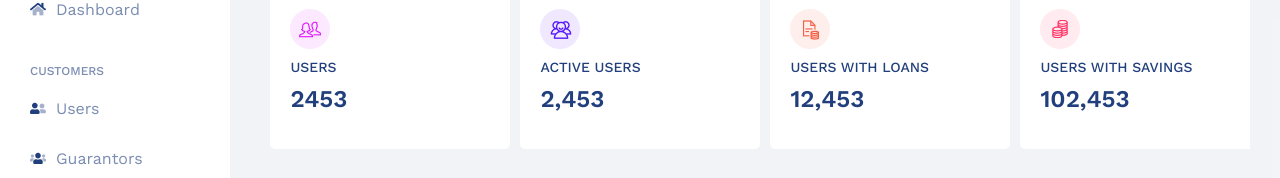
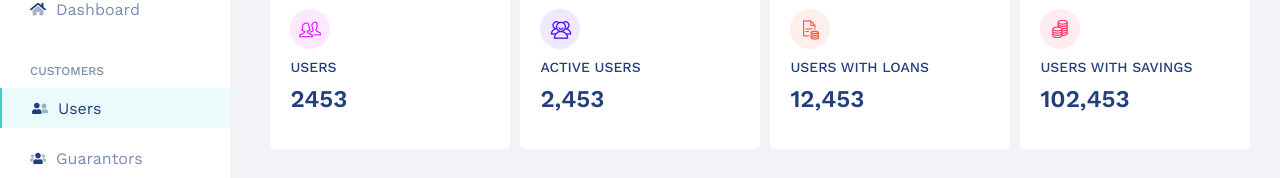
Before and after one commit to Deyjuwon/fe-test, a React (Create React App) app: page /dashboard in a window 1280 px wide. Shown: the part 237-415 px from the top of the page. Built offline with nearby package versions, Linux system fonts and the light colour scheme; no server answers.

Commit message:
Fix: Apply active class only to the Users menu item in the Sidebar component

```diff
--- a/src/components/Sidebar/Sidebar.module.scss
+++ b/src/components/Sidebar/Sidebar.module.scss
@@ -51,3 +51,9 @@ aside {
     font-weight: 500;
     padding-left: 30px;
 }
+
+.active {
+    background-color: rgba($green-color, 0.1);
+        color: $blue-color;
+        border-left: 2px solid $green-color;
+}
--- a/src/components/Sidebar/Sidebar.tsx
+++ b/src/components/Sidebar/Sidebar.tsx
@@ -3,8 +3,6 @@ import drop from '../../assets/np_next_2236826_000000 2.png';
 import { MenuSection } from '../../pages/Dashboard/types';
 import { menuData, customersData, businessData, settingsData } from '../../pages/Dashboard/menuData';
 import classes from './Sidebar.module.scss';
-
-interface SidebarProps {}
 
 const Sidebar: React.FC = () => {
   // Reusable function to render a menu section
@@ -12,7 +10,10 @@ const Sidebar: React.FC = () => {
     <div>
       {title && <p className={classes.asideHeader}>{title}</p>}
       {items.map((item, index) => (
-        <span key={index} className={classes.menuItem}>
+        <span
+          key={index}
+          className={item.label === 'Users' ? classes.active : ''}
+        >
           <img src={item.icon} alt={item.label} />
           <p>{item.label}</p>
           {item.hasDropdown && <img src={drop} alt="dropdown-icon" />}
```
